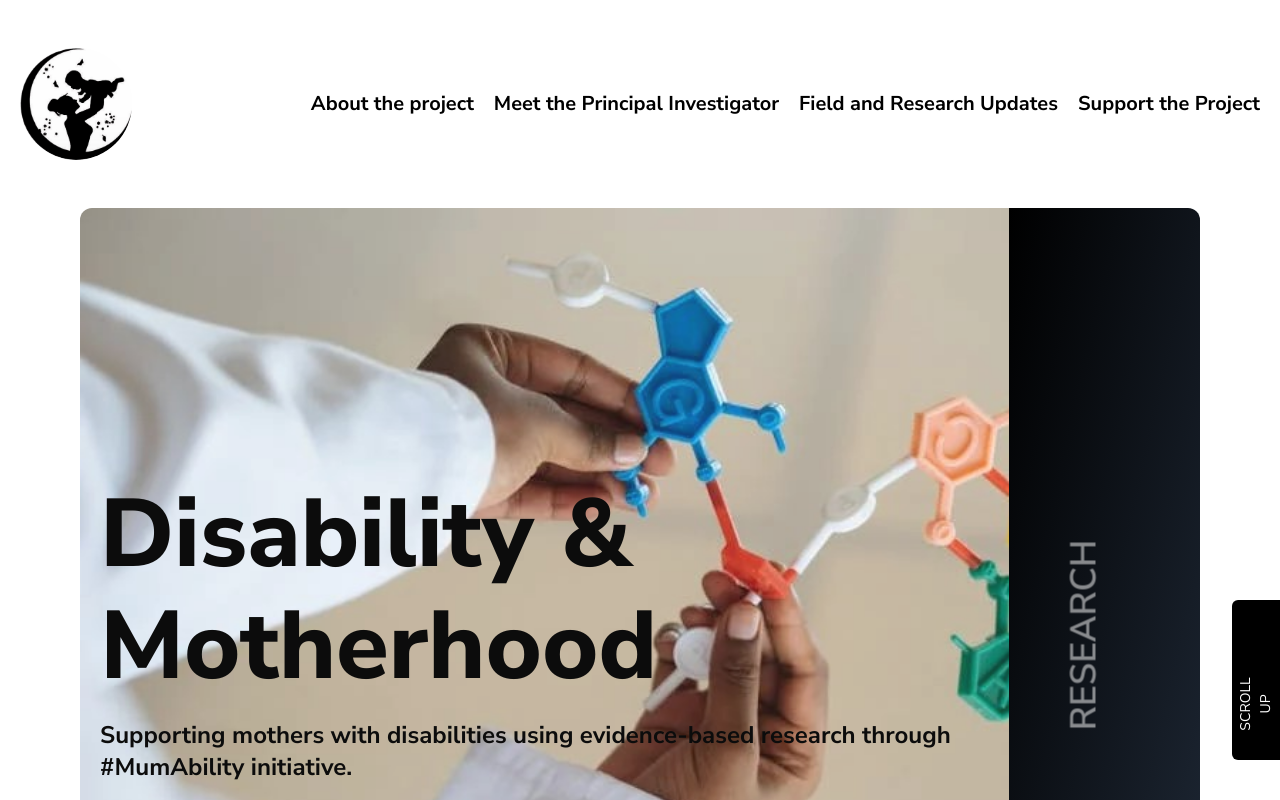
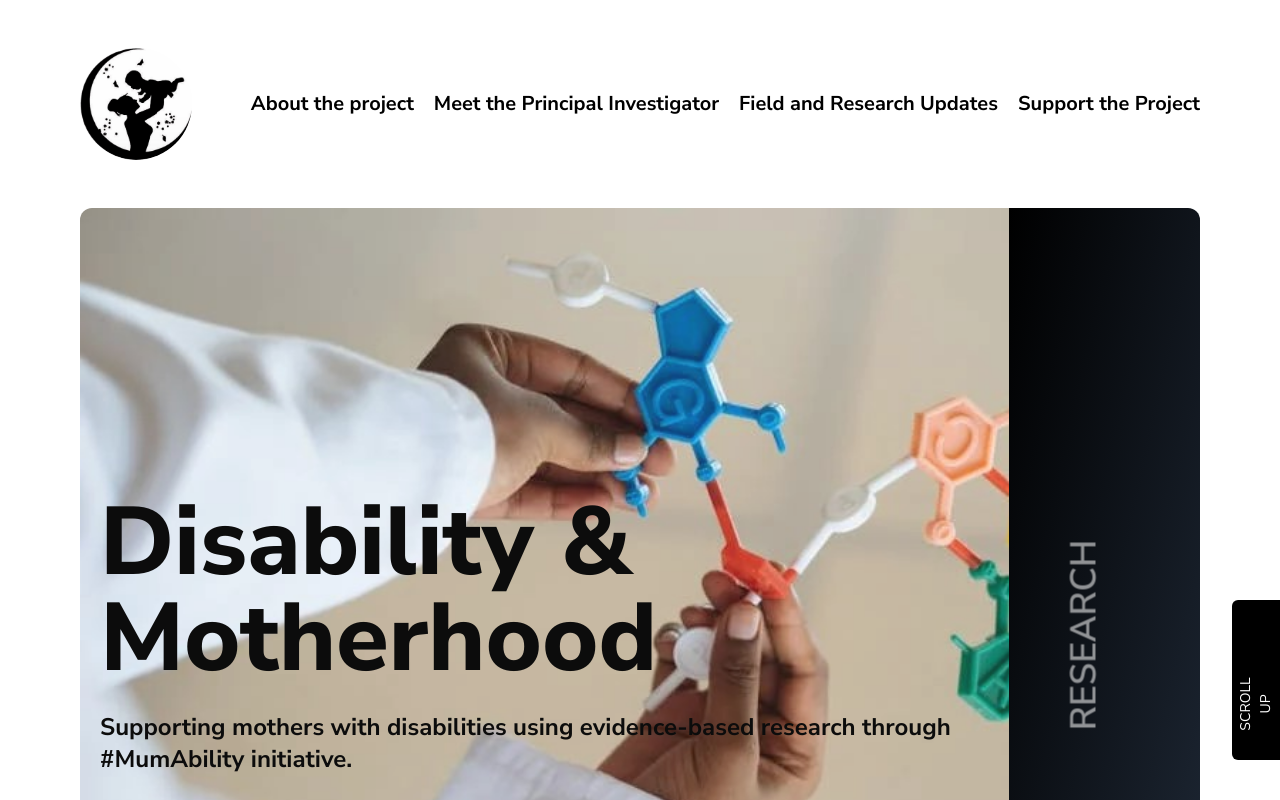
Before and after one commit to Cosmosvybes/disability_and_motherhood, a React (Vite) app: page / in a window 1280 px wide. Shown: the top 800 px of the page. Built offline with nearby package versions, Linux system fonts and the light colour scheme; some icons are missing.

Commit message:
modified the nav bar animation

```diff
--- a/src/Components/Pages/Landing/Components/MeetPrincipal.tsx
+++ b/src/Components/Pages/Landing/Components/MeetPrincipal.tsx
@@ -4,11 +4,11 @@ const MeetPrincipal = () => {
     <>
       <div
         id="Meet the Principal Investigator"
-        className="relative h-auto py-1 max-sm:py-2 max-md:px-0    max-md:gap-2 flex gap-5 max-sm:gap-0 justify-between max-sm:flex-col-reverse px-20 max-sm:px-2"
+        className="relative h-96 max-md:h-auto   max-sm:py-2 max-md:px-0  max-md:gap-2 flex gap-5 max-sm:gap-0 justify-between max-sm:flex-col px-20 max-sm:px-2"
       >
-        <div className="relative h-auto  max-sm:justify-center items-center flex max-sm:py-2 px-2">
+        <div className="relative h-96 max-md:h-44  max-sm:justify-center items-center flex max-sm:py-2 px-2">
           <div
-            className="w-96 h-96 max-sm:w-52 max-md:w-28 max-md:h-28  max-sm:h-52  rounded-full     max-sm:object-contain"
+            className="w-80 h-80 max-sm:w-28 max-md:w-28   max-sm:h-28  rounded-full     max-sm:object-contain"
             style={{
               backgroundImage: `url(${image})`,
               backgroundRepeat: "no-repeat",
@@ -20,24 +20,17 @@ const MeetPrincipal = () => {
         </div>
 
         <div className="relative w-3/4 max-md:w-5/6   max-sm:w-full flex flex-col gap-2  max-sm:gap-1 justify-center items-center">
-          <h1 className="text-center text-black  max-md:text-xl max-sm:text-2xl max-sm:py-2 text-4xl font-extrabold">
+          <h1 className="text-center text-black  max-md:text-xl max-sm:text-2xl max-sm:py-2 text-xl font-extrabold">
             Meet the
           </h1>
-          <h1 className="text-8xl font-extrabold max-sm:text-center lg:text-6xl  max-md:text-4xl max-sm:text-4xl ">
+          <h1 className="text-xl font-extrabold max-sm:text-center lg:text-2xl  max-md:text-xl max-sm:text-xl ">
             PRINCIPAL INVESTIGATOR
           </h1>
-        </div>
-      </div>
-
-      <div
-        className="relative w-full  h-auto flex justify-end px-20
-      max-md:px-10   max-sm:px-2"
-      >
-        <div className="relative w-5/6 max-md:px-0 max-md:w-6/7 max-md:mb-3  py-0 flex justify-end px-10 max-sm:px-2 max-sm:py-5   max-sm:w-full ">
-          <div className="relative w-3/4  gap-4 max-md:w-full max-sm:w-full max-md:px-0  max-md:py-2  px-5 py-5 max-sm:px-1  bg-white rounded-xl flex flex-col  max-sm:gap-2 h-auto">
+          <div className="relative h-auto">
+          <div className="relative max-md:w-full max-sm:w-full max-md:px-0  max-md:py-2  px-5 py-5 max-sm:px-1  bg-white rounded-xl flex flex-col  max-sm:gap-2 h-auto">
             <p className="text-black max-sm:text-sm text-xl font-bold antialiased">
               Welcome to the Disability and Motherhood Project website. I’m
-              Obasanjo Bolarinwa, a Senior Lecturer and  the  Research & Knowledge
+              Obasanjo Bolarinwa, a Senior Lecturer and the Research & Knowledge
               Transfer Co-Lead at York St John University, London. I’m also the
               lead researcher for this project, which is funded by the Union for
               African Population Studies and supported by York St John
@@ -63,6 +56,17 @@ const MeetPrincipal = () => {
               </a>
             </p>
           </div>
+          </div>
+        </div>
+
+      </div>
+
+      <div
+        className="relative w-full  h-auto flex justify-end px-20
+      max-md:px-10   max-sm:px-2"
+      >
+        <div className="relative w-5/6 max-md:px-0 max-md:w-6/7 max-md:mb-3  py-0 flex justify-end px-10 max-sm:px-2 max-sm:py-5   max-sm:w-full ">
+
         </div>
       </div>
     </>
--- a/src/Components/Pages/Landing/Landing.tsx
+++ b/src/Components/Pages/Landing/Landing.tsx
@@ -38,11 +38,9 @@ const Landing = () => {
           >
             <div className="relative w-full   gap-4 max-sm:gap-2 flex flex-col">
               <h1 className="text-8xl max-md:text-4xl  text-black font-extrabold max-sm:text-2xl">
-                Disability &
+                Disability & Motherhood
               </h1>
-              <h1 className="text-8xl max-md:text-4xl font-extrabold text-black max-sm:text-2xl">
-                Motherhood
-              </h1>
+
               <div className="relative">
                 <p className="text-2xl text-black max-sm:text-xl font-bold  mt-2">
                   Supporting mothers with disabilities using evidence-based
--- a/src/Components/Tools/Nav/Navbar.tsx
+++ b/src/Components/Tools/Nav/Navbar.tsx
@@ -12,13 +12,13 @@ const Navbar = () => {
   const [toggle, setToggle] = useState(false);
   return (
     <>
-      <div className="relative flex max-lg:px-5 h-52 max-2xl:px-5 max-xl:px-10 px-28 py-10 max-sm:px-2 max-md:px-4 justify-between items-center">
+      <div className="relative flex max-lg:px-5 h-52 max-2xl:px-20 max-xl:px-10 px-28 py-10 max-sm:px-2 max-md:px-4 justify-between items-center">
         <div
           className={`absolute bg-gray-50  max-md:py-5 ${
             toggle ? "h-52" : "h-0"
           }  flex justify-center items-center flex-col  transition duration-500  left-0 bottom-0 w-full`}
           style={{
-            transition: "0.7s ease-out",
+            transition: "1s ease-out",
           }}
         >
           <div
```
